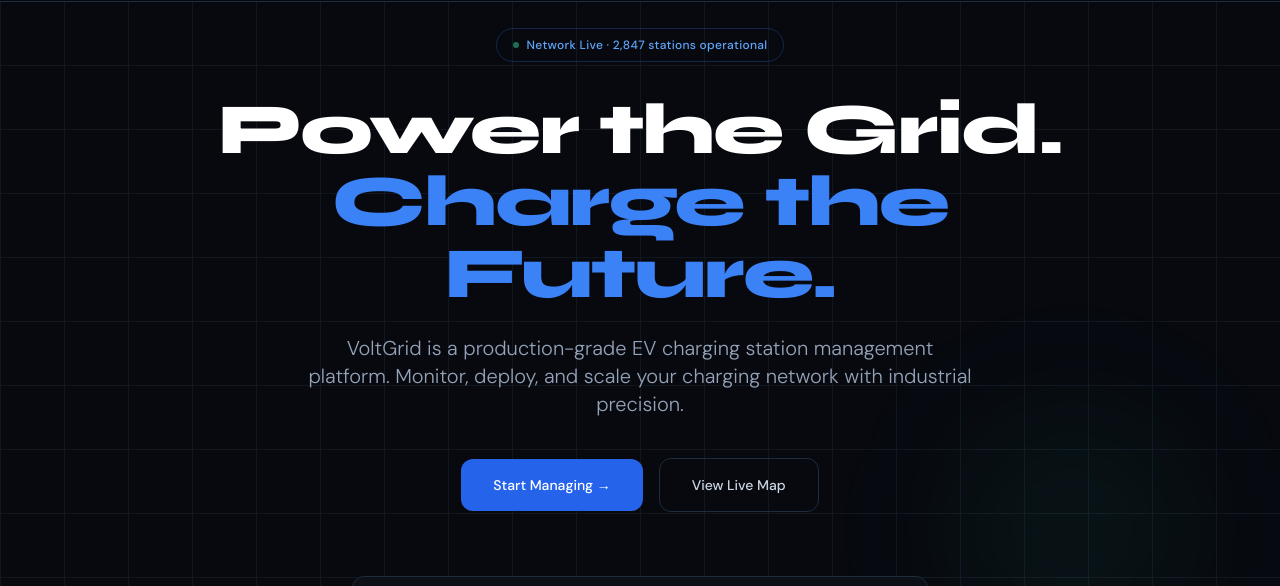
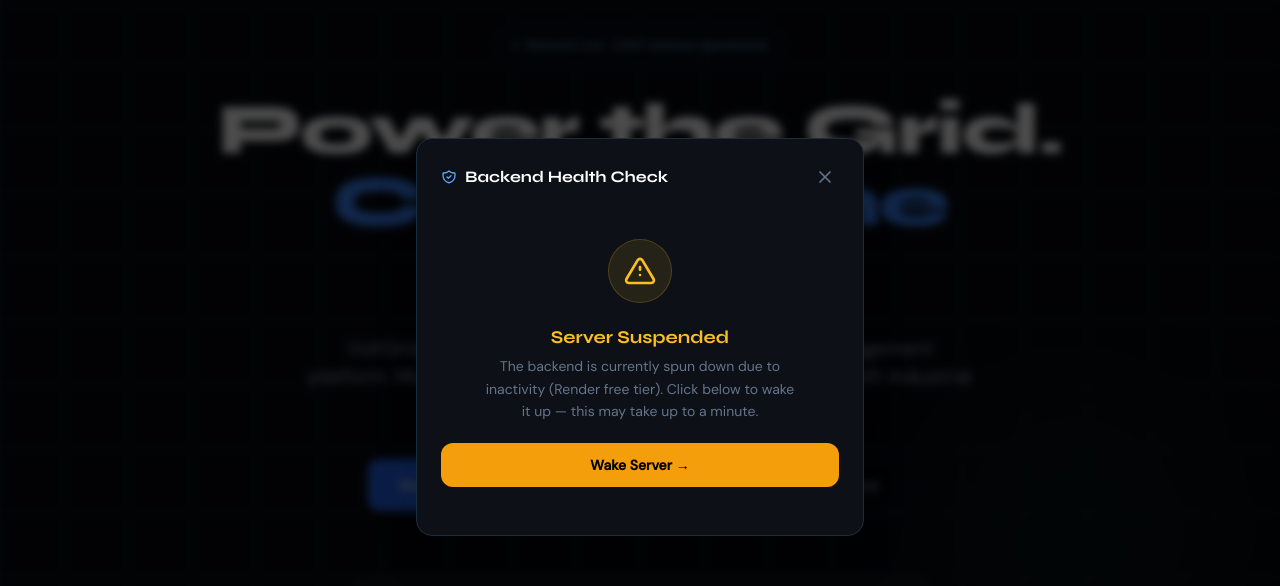
Before and after one commit to VJLIVE/voltgrid-frontend, a Vue app: page / in a window 1280 px wide. Shown: the part 63-649 px from the top of the page. Built offline with nearby package versions, Linux system fonts and the light colour scheme; no server answers.

Commit message:
Modal box for server status

```diff
--- a/src/views/HomeView.vue
+++ b/src/views/HomeView.vue
@@ -1,7 +1,9 @@
 <script setup lang="ts">
+import { ref, onMounted, onUnmounted } from 'vue'
 import { RouterLink } from 'vue-router'
 import Navbar from '@/components/Navbar.vue'
 import Footer from '@/components/Footer.vue'
+import { API_BASE } from '@/lib/api'
 
 const stats = [
   { value: '2,847', label: 'Charging Stations', sub: 'globally deployed' },
@@ -47,6 +49,69 @@
 function featureDelay(index: number) {
   return index * 80
 }
+
+// ── Health check modal ────────────────────────────────────────────
+type HealthStatus = 'idle' | 'checking' | 'online' | 'suspended'
+
+const modalOpen = ref(false)
+const healthStatus = ref<HealthStatus>('idle')
+const waking = ref(false)
+const countdown = ref(60)
+let countdownTimer: ReturnType<typeof setInterval> | null = null
+
+onUnmounted(() => { if (countdownTimer) clearInterval(countdownTimer) })
+
+async function openHealthModal() {
+  modalOpen.value = true
+  await checkHealth()
+}
+
+function closeModal() {
+  modalOpen.value = false
+  healthStatus.value = 'idle'
+  waking.value = false
+  countdown.value = 60
+  if (countdownTimer) { clearInterval(countdownTimer); countdownTimer = null }
+}
+
+async function checkHealth() {
+  healthStatus.value = 'checking'
+  try {
+    const controller = new AbortController()
+    const timeout = setTimeout(() => controller.abort(), 8000)
+    const res = await fetch(`${API_BASE}/api/health`, { signal: controller.signal })
+    clearTimeout(timeout)
+    healthStatus.value = res.ok ? 'online' : 'suspended'
+  } catch {
+    healthStatus.value = 'suspended'
+  }
+}
+
+async function wakeServer() {
+  waking.value = true
+  countdown.value = 60
+  // Start countdown
+  countdownTimer = setInterval(() => {
+    countdown.value--
+    if (countdown.value <= 0) {
+      clearInterval(countdownTimer!)
+      countdownTimer = null
+    }
+  }, 1000)
+  // Keep pinging every 5s until online
+  const poll = async () => {
+    await checkHealth()
+    if (healthStatus.value !== 'online' && countdown.value > 0) {
+      setTimeout(poll, 5000)
+    } else {
+      waking.value = false
+      if (countdownTimer) { clearInterval(countdownTimer); countdownTimer = null }
+    }
+  }
+  setTimeout(poll, 5000)
+}
+
+onMounted(() => openHealthModal())
 </script>
 
 <template>
@@ -113,6 +178,13 @@
           >
             View Live Map
           </RouterLink>
+          <button
+            @click="openHealthModal"
+            class="w-full sm:w-auto px-8 py-4 border border-[#1e2d3d] hover:border-emerald-500/40 text-slate-400 hover:text-emerald-400 font-medium rounded-xl transition-all duration-200 text-sm flex items-center justify-center gap-2"
+          >
+            <span class="w-2 h-2 rounded-full bg-emerald-400/60 animate-pulse"></span>
+            Server Status
+          </button>
         </div>
 
         <!-- Terminal block -->
@@ -250,4 +322,109 @@
 
     <Footer />
   </div>
+
+  <!-- Health Check Modal -->
+  <Teleport to="body">
+    <Transition
+      enter-active-class="transition duration-200 ease-out"
+      enter-from-class="opacity-0"
+      enter-to-class="opacity-100"
+      leave-active-class="transition duration-150 ease-in"
+      leave-from-class="opacity-100"
+      leave-to-class="opacity-0"
+    >
+      <div
+        v-if="modalOpen"
+        class="fixed inset-0 z-50 flex items-center justify-center p-4"
+        @click.self="closeModal"
+      >
+        <!-- Backdrop -->
+        <div class="absolute inset-0 bg-black/70 backdrop-blur-sm"></div>
+
+        <!-- Modal -->
+        <div class="relative z-10 w-full max-w-md bg-[#0d1117] border border-[#1e2d3d] rounded-2xl p-6 shadow-2xl">
+          <!-- Header -->
+          <div class="flex items-center justify-between mb-6">
+            <div class="flex items-center gap-2">
+              <svg class="w-4 h-4 text-blue-400" viewBox="0 0 24 24" fill="none" stroke="currentColor" stroke-width="2"><path stroke-linecap="round" stroke-linejoin="round" d="M9 12l2 2 4-4m5.618-4.016A11.955 11.955 0 0112 2.944a11.955 11.955 0 01-8.618 3.04A12.02 12.02 0 003 9c0 5.591 3.824 10.29 9 11.622 5.176-1.332 9-6.03 9-11.622 0-1.042-.133-2.052-.382-3.016z"/></svg>
+              <h3 class="font-syne font-bold text-white text-base">Backend Health Check</h3>
+            </div>
+            <button @click="closeModal" class="text-slate-500 hover:text-white transition-colors rounded-lg p-1 hover:bg-white/5">
+              <svg class="w-5 h-5" viewBox="0 0 24 24" fill="none" stroke="currentColor" stroke-width="2"><path stroke-linecap="round" stroke-linejoin="round" d="M6 18L18 6M6 6l12 12"/></svg>
+            </button>
+          </div>
+
+          <!-- Checking state -->
+          <div v-if="healthStatus === 'checking'" class="flex flex-col items-center py-8 gap-4">
+            <svg class="w-8 h-8 text-blue-400 animate-spin" viewBox="0 0 24 24" fill="none">
+              <circle class="opacity-25" cx="12" cy="12" r="10" stroke="currentColor" stroke-width="4"/>
+              <path class="opacity-75" fill="currentColor" d="M4 12a8 8 0 018-8V0C5.373 0 0 5.373 0 12h4z"/>
+            </svg>
+            <p class="text-slate-400 text-sm">Pinging server…</p>
+          </div>
+
+          <!-- Online state -->
+          <div v-else-if="healthStatus === 'online'" class="flex flex-col items-center py-8 gap-4">
+            <div class="w-16 h-16 rounded-full bg-emerald-400/10 border border-emerald-400/20 flex items-center justify-center">
+              <svg class="w-8 h-8 text-emerald-400" viewBox="0 0 24 24" fill="none" stroke="currentColor" stroke-width="2"><path stroke-linecap="round" stroke-linejoin="round" d="M5 13l4 4L19 7"/></svg>
+            </div>
+            <div class="text-center">
+              <p class="text-emerald-400 font-syne font-bold text-lg">Server is Online</p>
+              <p class="text-slate-500 text-sm mt-1">Backend is responding normally.</p>
+            </div>
+            <button @click="checkHealth" class="mt-2 px-5 py-2 rounded-lg border border-[#1e2d3d] text-slate-400 hover:text-white text-sm transition-colors">
+              Re-check
+            </button>
+          </div>
+
+          <!-- Suspended state -->
+          <div v-else-if="healthStatus === 'suspended'" class="flex flex-col items-center py-6 gap-5">
+            <div class="w-16 h-16 rounded-full bg-amber-400/10 border border-amber-400/20 flex items-center justify-center">
+              <svg class="w-8 h-8 text-amber-400" viewBox="0 0 24 24" fill="none" stroke="currentColor" stroke-width="2"><path stroke-linecap="round" stroke-linejoin="round" d="M12 9v2m0 4h.01M10.29 3.86L1.82 18a2 2 0 001.71 3h16.94a2 2 0 001.71-3L13.71 3.86a2 2 0 00-3.42 0z"/></svg>
+            </div>
+            <div class="text-center">
+              <p class="text-amber-400 font-syne font-bold text-lg">Server Suspended</p>
+              <p class="text-slate-500 text-sm mt-1 leading-relaxed max-w-xs">
+                The backend is currently spun down due to inactivity (Render free tier).
+                Click below to wake it up — this may take up to a minute.
+              </p>
+            </div>
+
+            <!-- Waking state -->
+            <div v-if="waking" class="w-full">
+              <!-- Countdown ring -->
+              <div class="flex flex-col items-center gap-3">
+                <div class="relative w-20 h-20">
+                  <svg class="w-20 h-20 -rotate-90" viewBox="0 0 80 80">
+                    <circle cx="40" cy="40" r="34" fill="none" stroke="#1e2d3d" stroke-width="6"/>
+                    <circle
+                      cx="40" cy="40" r="34" fill="none"
+                      stroke="#f59e0b" stroke-width="6"
+                      stroke-linecap="round"
+                      :stroke-dasharray="213.6"
+                      :stroke-dashoffset="213.6 * (1 - countdown / 60)"
+                      class="transition-all duration-1000"
+                    />
+                  </svg>
+                  <div class="absolute inset-0 flex items-center justify-center">
+                    <span class="font-syne font-bold text-amber-400 text-xl">{{ countdown }}</span>
+                  </div>
+                </div>
+                <p class="text-slate-500 text-xs">Waking server… checking every 5 seconds</p>
+              </div>
+            </div>
+
+            <!-- Wake button -->
+            <button
+              v-if="!waking"
+              @click="wakeServer"
+              class="w-full px-6 py-3 bg-amber-500 hover:bg-amber-400 text-black font-semibold rounded-xl transition-all duration-200 text-sm"
+            >
+              Wake Server →
+            </button>
+          </div>
+        </div>
+      </div>
+    </Transition>
+  </Teleport>
 </template>
```
